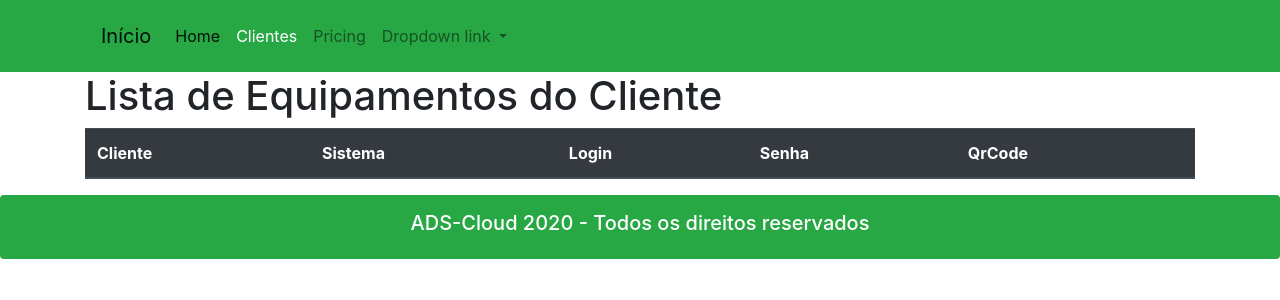
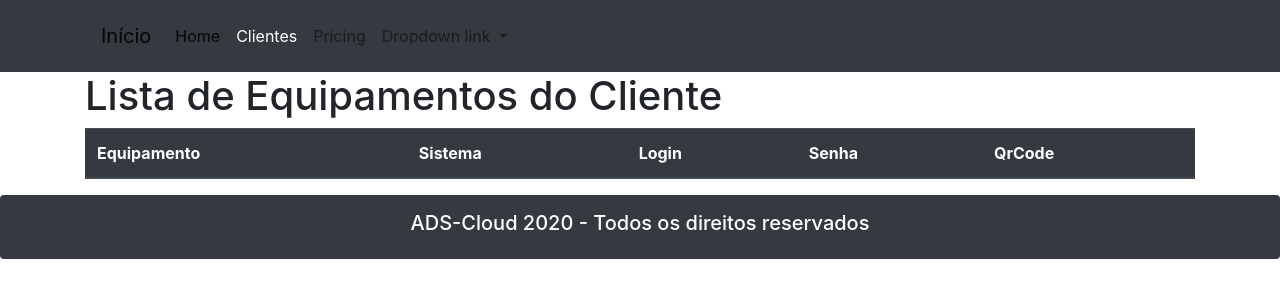
Before and after one commit to Rosivaldojesus/adscloud, a Django app: page /clienteEquipamentos/ in a window 1280 px wide. Shown: the top 300 px of the page. Run offline with Django 3.2, Linux system fonts and the light colour scheme; lists and menus that the app fills with data are empty; some libraries are stand-ins or nearby versions.

Commit message:
make it better

```diff
--- a/templates/clienteEquipamentos.html
+++ b/templates/clienteEquipamentos.html
@@ -9,7 +9,7 @@
 		<table class="table">
 			<thead class="thead-dark">
 				<tr>
-					<th>Cliente</th>
+					<th>Equipamento</th>
 					<th>Sistema</th>
 					<th>Login</th>
 					<th>Senha</th>
--- a/templates/model-footer.html
+++ b/templates/model-footer.html
@@ -2,7 +2,7 @@
 
 <div class="containers ">
     <section>
-		<div class="card border-0 p-3 mb-2 bg-success text-white" align="center">
+		<div class="card border-0 p-3 mb-2 bg-dark text-white" align="center">
 		    <h5>ADS-Cloud 2020 - Todos os direitos reservados</h5>
 		</div>
 	<section>
--- a/templates/model-header.html
+++ b/templates/model-header.html
@@ -1,8 +1,8 @@
 <div>
 
-  <nav class="navbar navbar-expand-lg navbar-light bg-success">
+  <nav class="navbar navbar-expand-lg navbar-light bg-dark">
       <div class="container">
-    <nav class="navbar navbar-expand-lg navbar-light bg-success">
+    <nav class="navbar navbar-expand-lg navbar-light bg-dark">
   <a class="navbar-brand" href="/">Início</a>
   <button class="navbar-toggler" type="button" data-toggle="collapse" data-target="#navbarNavDropdown" aria-controls="navbarNavDropdown" aria-expanded="false" aria-label="Toggle navigation">
     <span class="navbar-toggler-icon"></span>
```
